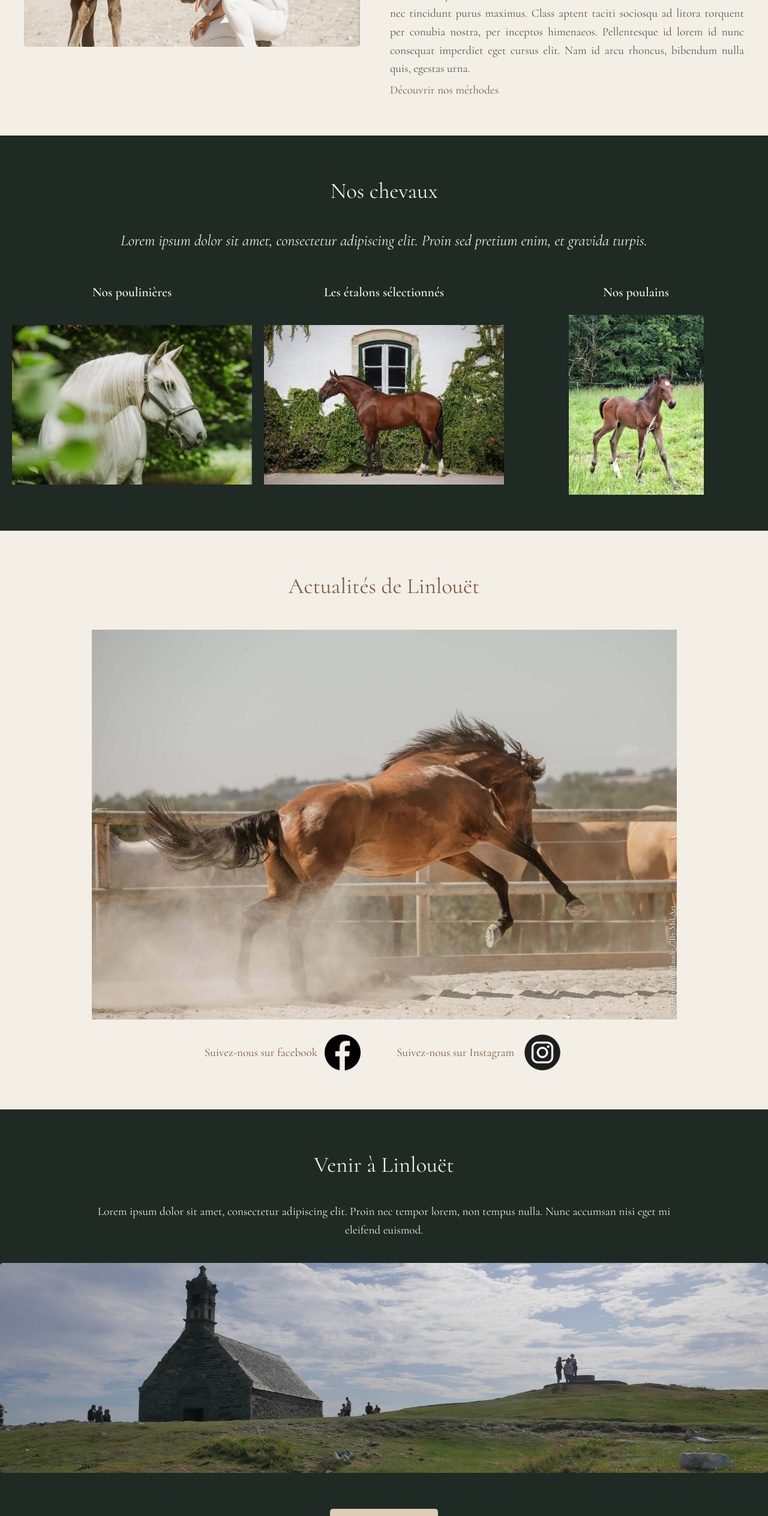
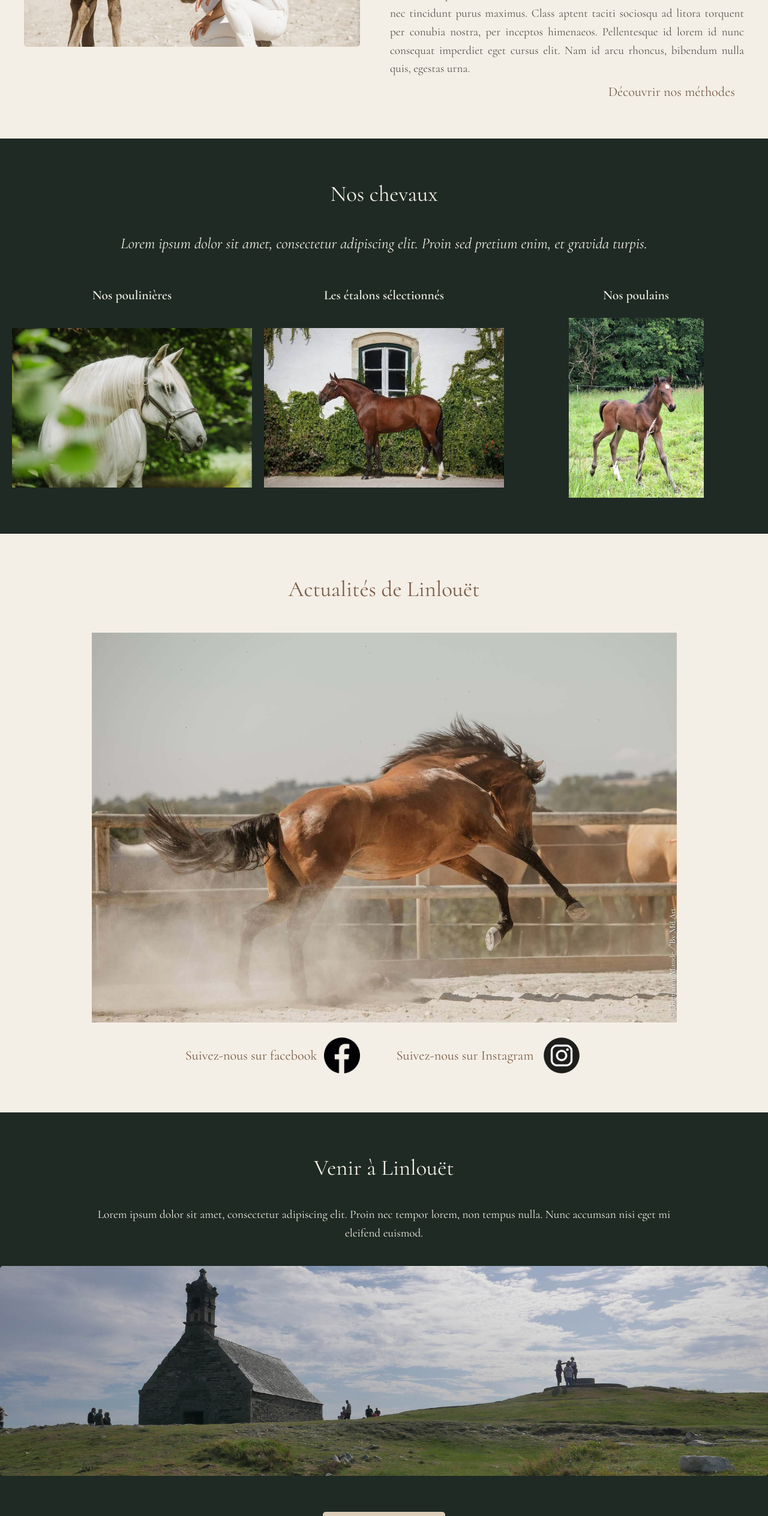
Before and after one commit to Das-F/linlouet, a Next.js app: page / in a window 1280 px wide. Shown: the part 1340-3868 px from the top of the page at 60% size. Built offline with nearby package versions, Linux system fonts and the light colour scheme.

Commit message:
links size increased

```diff
--- a/app/nos-chevaux/page.module.css
+++ b/app/nos-chevaux/page.module.css
@@ -147,11 +147,11 @@
 .horse-back-link {
   display: flex;
   text-align: center;
-  max-width: 220px;
+  max-width: 310px;
   margin: 38px auto;
   color: var(--accent-text);
   font-family: var(--font-primary);
-  font-size: 1.35rem;
+  font-size: 1.4rem;
   text-decoration: none;
 }
 
--- a/app/page.module.css
+++ b/app/page.module.css
@@ -57,18 +57,21 @@
   display: flex;
   flex-direction: row;
   align-items: center;
+  justify-content: flex-end;
   gap: 12px;
   text-decoration: none;
 }
 
 .methods-button {
-  margin: 0;
+  margin: 0 15px 0 0;
   font-family: var(--font-primary);
-  font-size: 1.2rem;
+  font-size: 1.4rem;
   color: var(--accent-text);
   text-decoration: none;
   width: auto;
-  max-width: none;
+  max-width: 300px;
+  display: flex;
+  justify-content: flex-end;
 }
 
 .methods-button:hover {
@@ -275,7 +278,7 @@
 .social-link p {
   margin: 0;
   font-family: var(--font-primary);
-  font-size: 1.2rem;
+  font-size: 1.4rem;
   color: var(--accent-text);
   text-decoration: none;
   width: auto;
@@ -348,7 +351,7 @@
   padding: 10px 20px;
   background-color: var(--contact-btn-bg);
   color: var(--text);
-  font-size: 1.2rem;
+  font-size: 1.4rem;
   text-decoration: none;
   border-radius: 5px;
   transition: background-color 0.3s ease;
```
